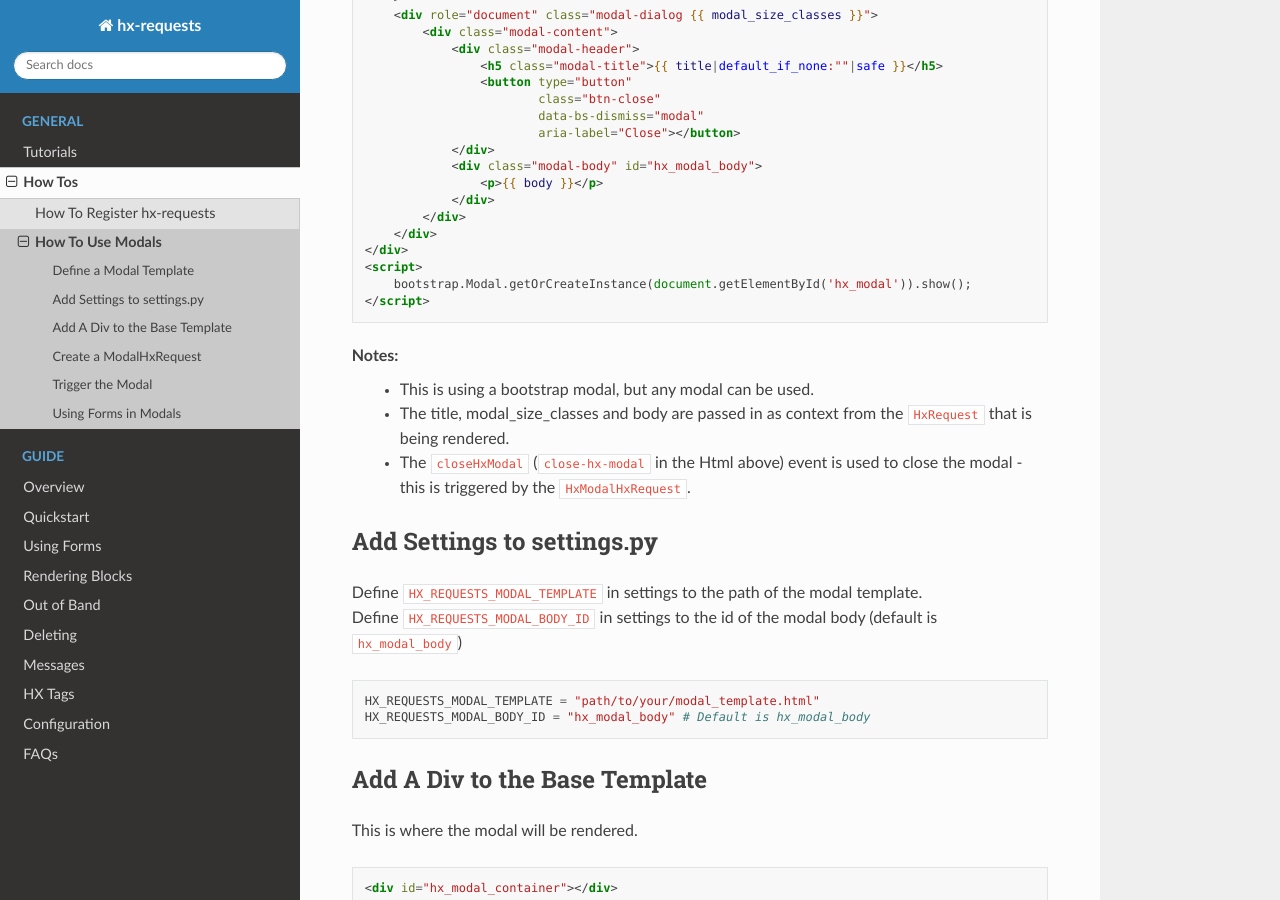
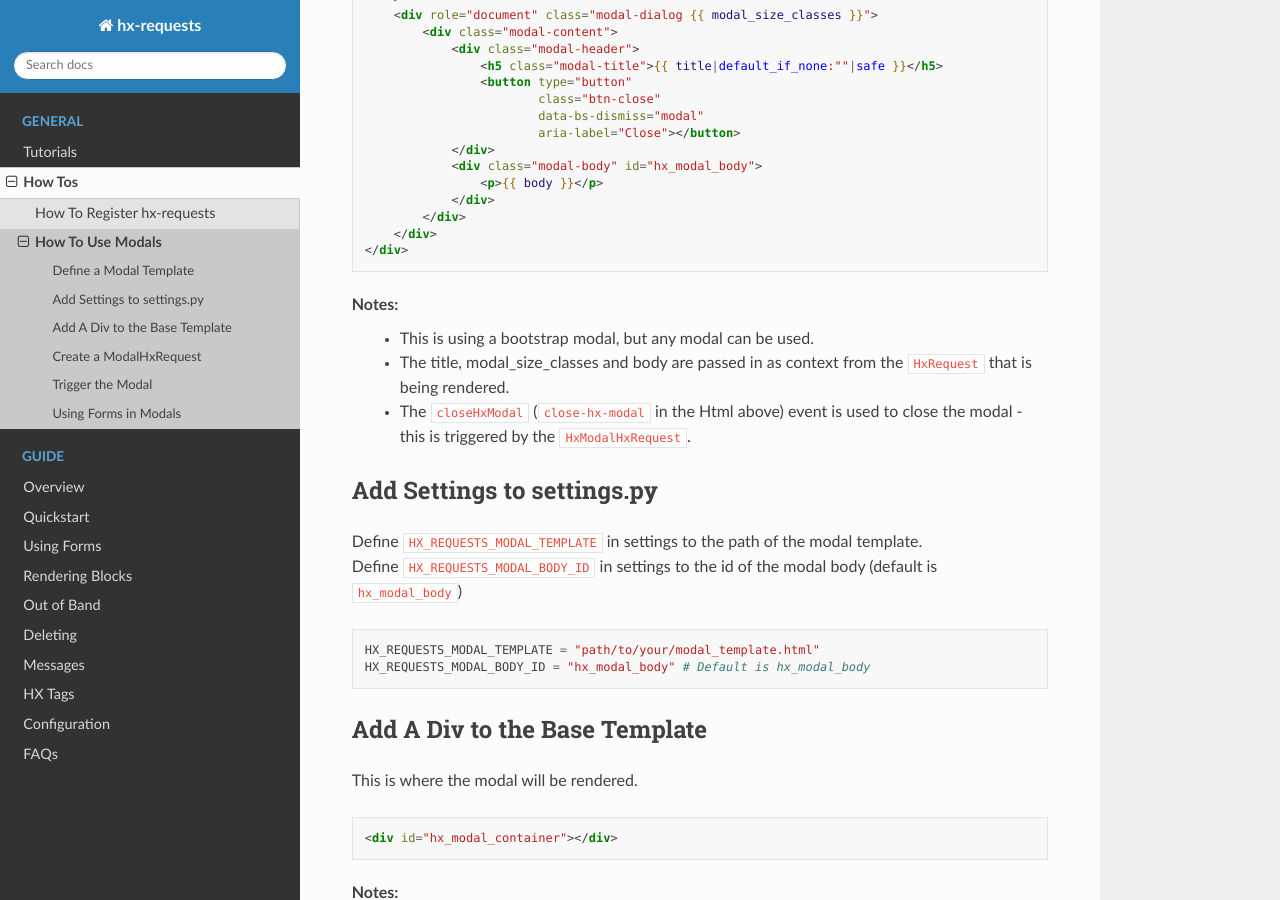
Before and after one commit to yaakovLowenstein/hx-requests, a Sphinx documentation site: the page built from docs/how_tos/use_modals.rst, in a window 1280 px wide and 900 px high, scrolled down 549 px. Built offline with Sphinx 7.4.7 and the Read the Docs theme 3.1.0, drawn with Linux system fonts in a browser that asks for light colours; pages that are not in the unit, such as notebooks, are missing from menus.

Commit message:
docs: Updates

```diff
--- a/docs/how_tos/use_modals.rst
+++ b/docs/how_tos/use_modals.rst
@@ -38,9 +38,6 @@ To use the built in modal functionality, you need to define a modal template and
             </div>
         </div>
     </div>
-    <script>
-        bootstrap.Modal.getOrCreateInstance(document.getElementById('hx_modal')).show();
-    </script>
 
 
 
```
